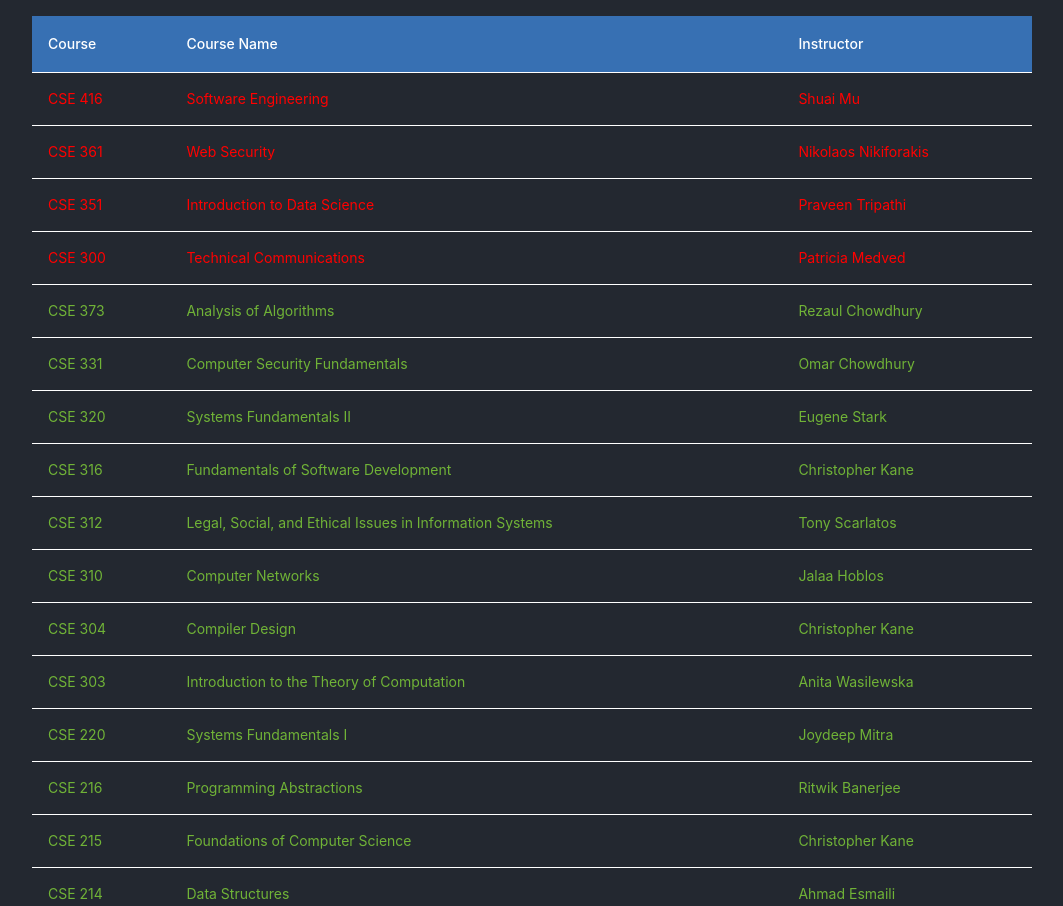
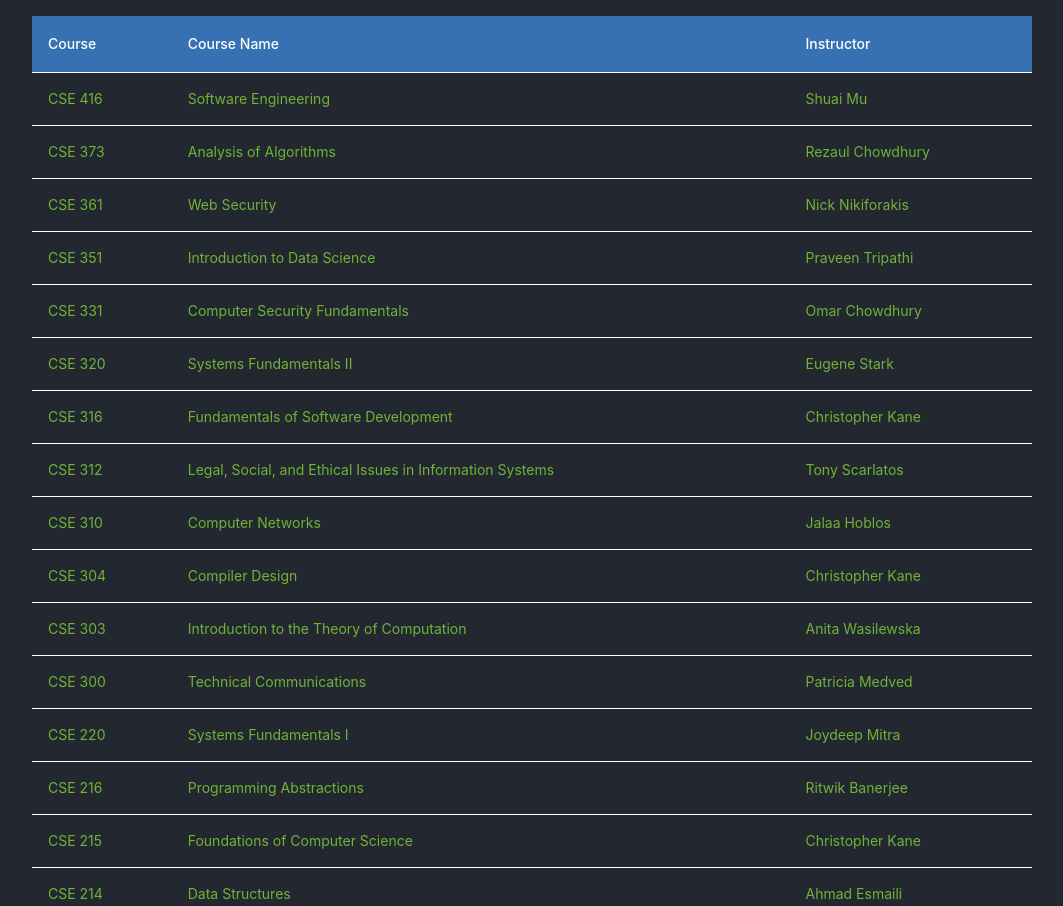
Before and after one commit to tiagowu/portfolio-website, a React (Create React App) app: page / in a window 1280 px wide. Shown: the part 1660-2566 px from the top of the page, without its empty margins (108-1171 px from the left). Built offline with nearby package versions, Linux system fonts and the light colour scheme; no server answers.

Commit message:
Update CoursesData

```diff
--- a/src/data/CoursesData.js
+++ b/src/data/CoursesData.js
@@ -27,7 +27,7 @@ export const coursesData = [
     courseNumber: "CSE 300",
     courseName: "Technical Communications",
     instructor: "Patricia Medved",
-    completed: false,
+    completed: true,
   },
   {
     courseNumber: "CSE 303",
@@ -75,13 +75,13 @@ export const coursesData = [
     courseNumber: "CSE 351",
     courseName: "Introduction to Data Science",
     instructor: "Praveen Tripathi",
-    completed: false,
+    completed: true,
   },
   {
     courseNumber: "CSE 361",
     courseName: "Web Security",
-    instructor: "Nikolaos Nikiforakis",
-    completed: false,
+    instructor: "Nick Nikiforakis",
+    completed: true,
   },
   {
     courseNumber: "CSE 373",
@@ -93,6 +93,6 @@ export const coursesData = [
     courseNumber: "CSE 416",
     courseName: "Software Engineering",
     instructor: "Shuai Mu",
-    completed: false,
+    completed: true,
   },
 ];
```
